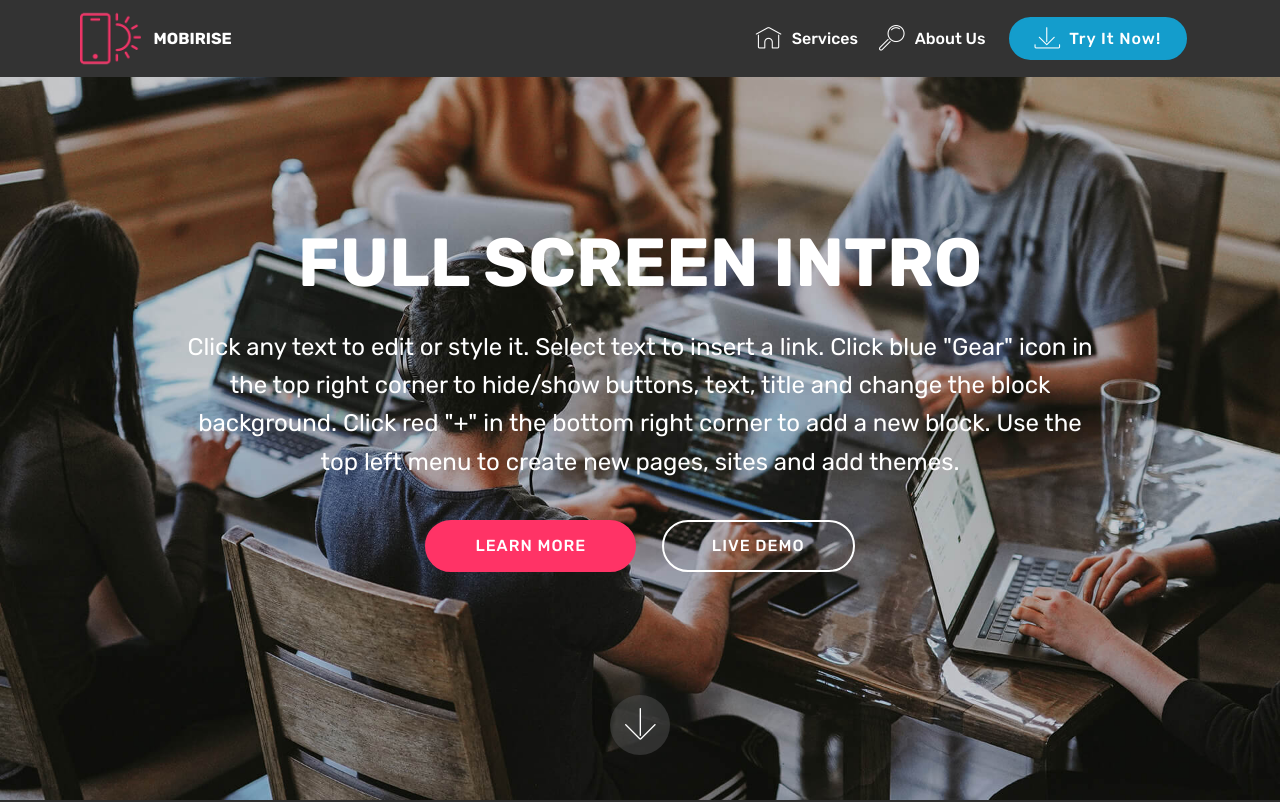
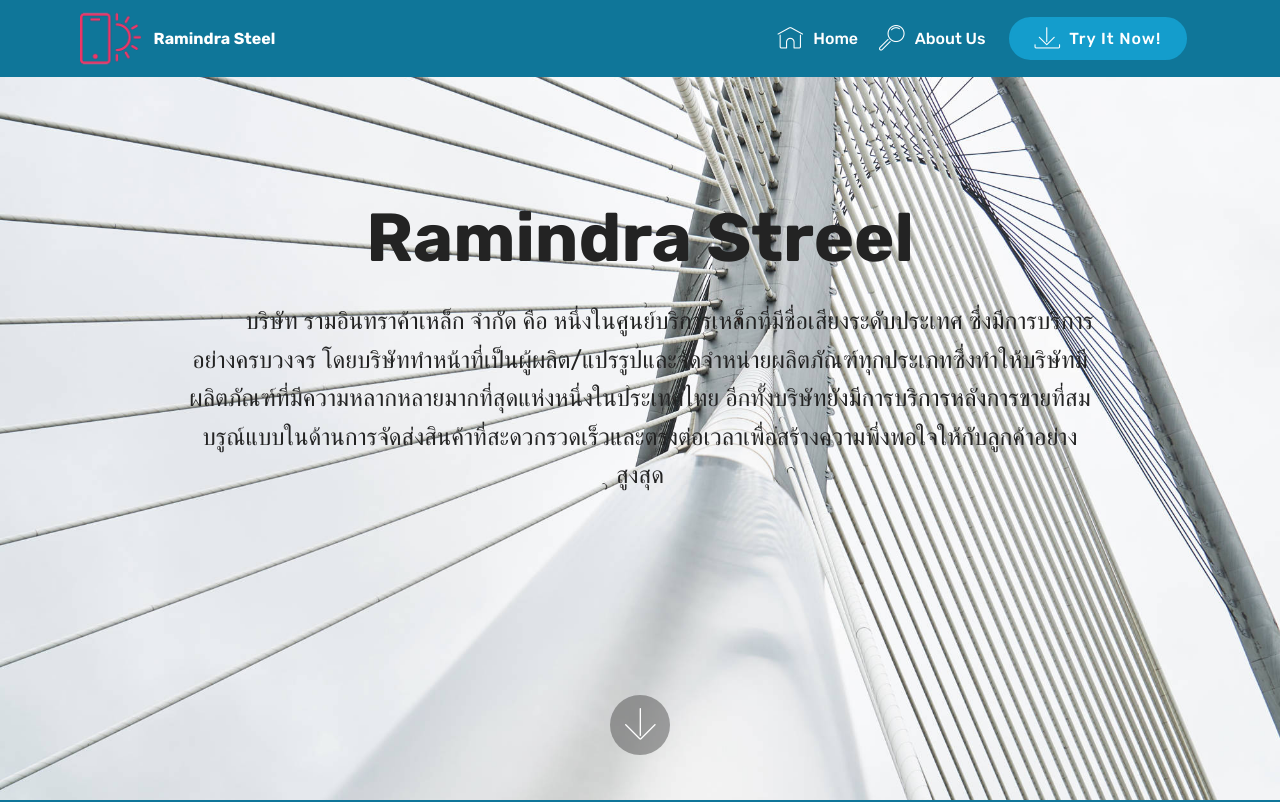
Before and after one commit to baoil555/ramindrasteel, a plain HTML site: page index.html in a window 1280 px wide. Shown: the top 802 px of the page. Drawn offline with Linux system fonts and the light colour scheme; files whose address does not match are found by name.

Commit message:
create github pages

```diff
--- /dev/null
+++ b/assets/images/hashes.json
@@ -0,0 +1 @@
+{"ZW0UNPH4truVV3Tl99YkwQ==":"1-1880x1223.jpg","k3b0wfaCBRt4C+GPWAp15w==":"2-929x1300.jpg","EQK63AgwbBnHwT+K80k/pQ==":"3-1880x1255.jpg","DuFl/zROOp5Fq3eVC4qHig==":"architecture-bridge-infrastructure-434659-2000x2998.jpg"}
--- a/assets/mobirise/css/mbr-additional.css
+++ b/assets/mobirise/css/mbr-additional.css
@@ -1395,12 +1395,12 @@ body {
 }
 .cid-qTkzRZLJNu .navbar {
   padding: .5rem 0;
-  background: #333333;
+  background: #0f7699;
   transition: none;
   min-height: 77px;
 }
 .cid-qTkzRZLJNu .navbar-dropdown.bg-color.transparent.opened {
-  background: #333333;
+  background: #0f7699;
 }
 .cid-qTkzRZLJNu a {
   font-style: normal;
@@ -1484,7 +1484,7 @@ body {
   padding-bottom: 0;
 }
 .cid-qTkzRZLJNu .dropdown .dropdown-menu {
-  background: #333333;
+  background: #0f7699;
   display: none;
   position: absolute;
   min-width: 5rem;
@@ -1775,12 +1775,19 @@ body {
   color: #c1c1c1 !important;
 }
 .cid-qTkA127IK8 {
-  background-image: url("../../../assets/images/background4.jpg");
+  background-image: url("../../../assets/images/architecture-bridge-infrastructure-434659-2000x2998.jpg");
+}
+.cid-qTkA127IK8 H1 {
+  color: #232323;
+}
+.cid-qTkA127IK8 .mbr-text,
+.cid-qTkA127IK8 .mbr-section-btn {
+  color: #232323;
 }
 .cid-qTkAaeaxX5 {
   padding-top: 60px;
   padding-bottom: 60px;
-  background-color: #2e2e2e;
+  background-color: #0f7699;
 }
 @media (max-width: 767px) {
   .cid-qTkAaeaxX5 .content {
--- a/index.html
+++ b/index.html
@@ -44,28 +44,20 @@
                          <img src="assets/images/logo2.png" alt="Mobirise" style="height: 3.8rem;">
                     </a>
                 </span>
-                <span class="navbar-caption-wrap">
-                    <a class="navbar-caption text-white display-4" href="https://mobirise.com">
-                        MOBIRISE
-                    </a>
-                </span>
+                <span class="navbar-caption-wrap"><a class="navbar-caption text-white display-4" href="https://mobirise.com">Ramindra Steel</a></span>
             </div>
         </div>
         <div class="collapse navbar-collapse" id="navbarSupportedContent">
-            <ul class="navbar-nav nav-dropdown" data-app-modern-menu="true">
-                <li class="nav-item">
+            <ul class="navbar-nav nav-dropdown" data-app-modern-menu="true"><li class="nav-item">
                     <a class="nav-link link text-white display-4" href="https://mobirise.com">
-                        <span class="mbri-home mbr-iconfont mbr-iconfont-btn"></span>
-                        Services
-                    </a>
+                        <span class="mbri-home mbr-iconfont mbr-iconfont-btn"></span>Home</a>
                 </li>
                 <li class="nav-item">
                     <a class="nav-link link text-white display-4" href="https://mobirise.com">
                         <span class="mbri-search mbr-iconfont mbr-iconfont-btn"></span>
                         About Us
                     </a>
-                </li>
-            </ul>
+                </li></ul>
             <div class="navbar-buttons mbr-section-btn">
                 <a class="btn btn-sm btn-primary display-4" href="https://mobirise.com">
                     <span class="mbri-save mbr-iconfont mbr-iconfont-btn "></span>
@@ -76,7 +68,7 @@
     </nav>
 </section>
 
-<section class="engine"><a href="https://mobirise.info/u">bootstrap html templates</a></section><section class="cid-qTkA127IK8 mbr-fullscreen mbr-parallax-background" id="header2-1">
+<section class="engine"><a href="https://mobirise.info/a">online web builder</a></section><section class="cid-qTkA127IK8 mbr-fullscreen mbr-parallax-background" id="header2-1">
 
 
 
@@ -85,17 +77,12 @@
     <div class="container align-center">
         <div class="row justify-content-md-center">
             <div class="mbr-white col-md-10">
-                <h1 class="mbr-section-title mbr-bold pb-3 mbr-fonts-style display-1">
-                    FULL SCREEN INTRO
-                </h1>
+                <h1 class="mbr-section-title mbr-bold pb-3 mbr-fonts-style display-1">Ramindra Streel</h1>
 
-                <p class="mbr-text pb-3 mbr-fonts-style display-5">
-                    Click any text to edit or style it. Select text to insert a link. Click blue "Gear" icon in the top right corner to hide/show buttons, text, title and change the block background. Click red "+" in the bottom right corner to add a new block. Use the top left menu to create new pages, sites and add themes.
-                </p>
-                <div class="mbr-section-btn">
-                    <a class="btn btn-md btn-secondary display-4" href="https://mobirise.com">LEARN MORE</a>
-                    <a class="btn btn-md btn-white-outline display-4" href="https://mobirise.com">LIVE DEMO</a>
-                </div>
+                <p class="mbr-text pb-3 mbr-fonts-style display-5">&nbsp; &nbsp; &nbsp; &nbsp; &nbsp; บริษัท รามอินทราค้าเหล็ก จำกัด คือ หนึ่งในศูนย์บริการเหล็กที่มีชื่อเสียงระดับประเทศ ซึ่งมีการบริการอย่างครบวงจร โดยบริษัททำหน้าที่เป็นผู้ผลิต/แปรรูปและจัดจำหน่ายผลิตภัณฑ์ทุกประเภทซึ่งทำให้บริษัทมีผลิตภัณฑ์ที่มีความหลากหลายมากที่สุดแห่งหนึ่งในประเทศไทย  อีกทั้งบริษัทยังมีการบริการหลังการขายที่สมบรูณ์แบบในด้านการจัดส่งสินค้าที่สะดวกรวดเร็วและตรงต่อเวลาเพื่อสร้างความพึ่งพอใจให้กับลูกค้าอย่างสูงสุด
+<br>
+<br><br></p>
+
             </div>
         </div>
     </div>
```
Also changed, not shown: assets/images/architecture-bridge-infrastructure-434659-2000x2998.jpg (added), 1 other file.
